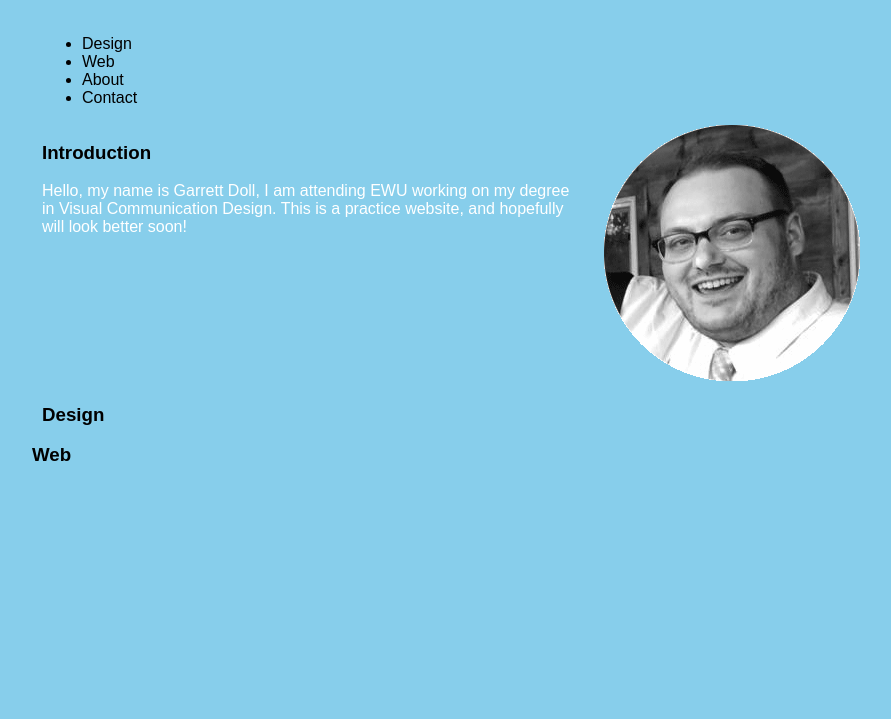
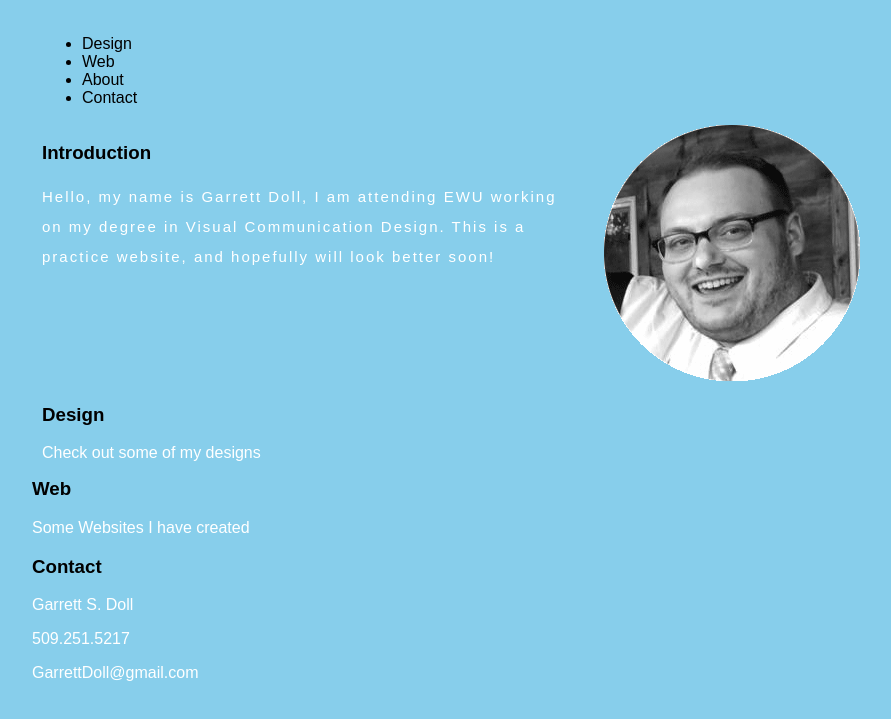
Before and after one commit to garrettdoll/368-final, a plain HTML site: page index.html in a window 1280 px wide. Shown: the part 61-780 px from the top of the page, without its empty margins (128-1019 px from the left). Drawn offline with Linux system fonts and the light colour scheme.

Commit message:
Added more info SubCat and contact info

```diff
--- a/css/styles.css
+++ b/css/styles.css
@@ -3,6 +3,16 @@
 
 body {
     background: skyblue;
+}
+
+
+/* not sure if p#opener is the right way, but working */
+
+p#opener {
+    font-family: sans-serif;
+    font-size: 15px;
+    line-height: 30px;
+    letter-spacing: 2px;
 }
 
 .colorhello {
--- a/index.html
+++ b/index.html
@@ -54,7 +54,7 @@
 
     <article class="grid_7 alpha">
         <h3>Introduction</h3>
-            <p><span class="color_hello">Hello,</span> my name is Garrett Doll, I am attending EWU working on my degree in Visual Communication Design. This is a practice website, and hopefully will look better soon!</p>
+            <p id="opener"><span class="color_hello">Hello,</span> my name is Garrett Doll, I am attending EWU working on my degree in Visual Communication Design. This is a practice website, and hopefully will look better soon!</p>
 
     </article>
 
@@ -76,16 +76,23 @@
     <!--Brief Intros to portfolio-->
 
     <div class="grid_12">
-    <article class="grid_4 alpha">
-        <h3>Design</h3>
+        <section class="grid_4 alpha">
+            <h3>Design</h3>
+            <p>Check out some of my designs</p>
 
 
-    <di class="grid_4"></div>
-        <h3>Web</h3>
+        <di class="grid_4"></div>
+            <h3>Web</h3>
+            <p>Some Websites I have created</p>
 
 
 
-    <div class="grid_4 omega"></div>
+        <div class="grid_4 omega"></div>
+            <h3>Contact</h3>
+            <p>Garrett S. Doll</p>
+            <p>509.251.5217</p>
+            <p>GarrettDoll@gmail.com</p>
+
 
     </div>
 
```
